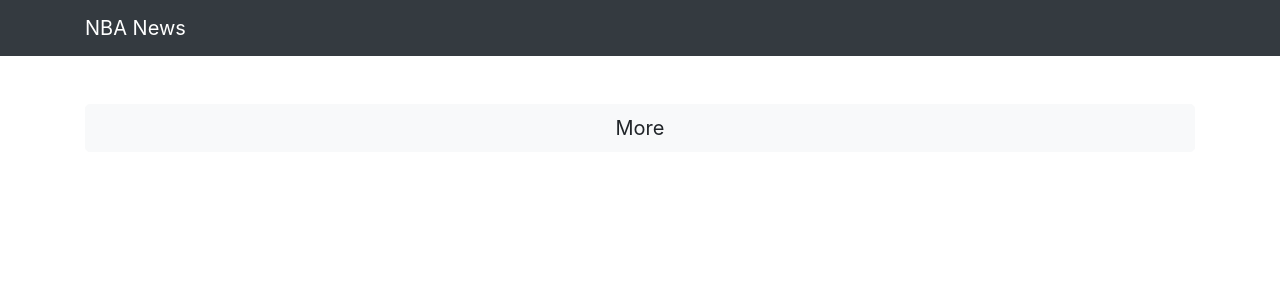
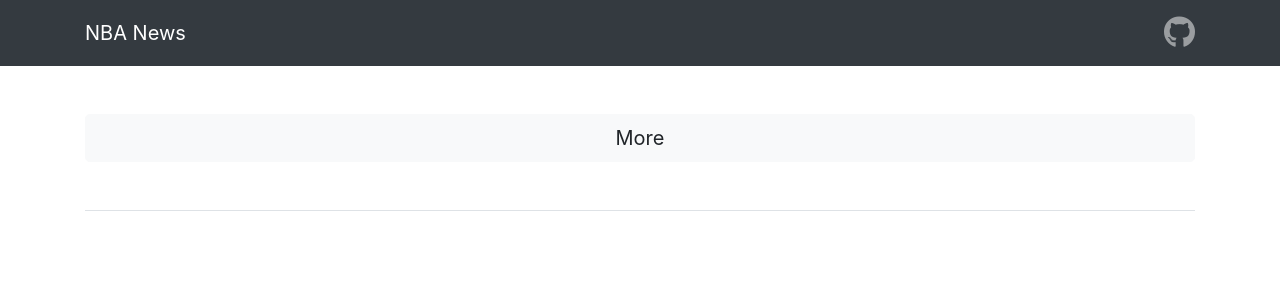
Before and after one commit to jhanjhenyi/nba-news-crawler, a Python web app: template nba_news/nba_news/templates/index.html in a window 1280 px wide. Shown: the top 300 px of the page. Run offline with Jinja, Linux system fonts and the light colour scheme; the template is opened without the code that fills it, so the values that code supplies are empty; some libraries are stand-ins or nearby versions.

Commit message:
Update base html

```diff
--- a/nba_news/nba_news/templates/base.html
+++ b/nba_news/nba_news/templates/base.html
@@ -5,6 +5,7 @@
         <meta http-equiv="X-UA-Compatible" content="IE=edge">
         <meta name="viewport" content="width=device-width, initial-scale=1">
 
+        <link rel="stylesheet" href="https://use.fontawesome.com/releases/v5.4.2/css/all.css" integrity="sha384-/rXc/GQVaYpyDdyxK+ecHPVYJSN9bmVFBvjA/9eOB+pb3F2w2N6fc5qB9Ew5yIns" crossorigin="anonymous">
         <link rel="stylesheet" href="https://stackpath.bootstrapcdn.com/bootstrap/4.1.1/css/bootstrap.min.css" integrity="sha384-WskhaSGFgHYWDcbwN70/dfYBj47jz9qbsMId/iRN3ewGhXQFZCSftd1LZCfmhktB" crossorigin="anonymous">
 
         <title>NBA News</title>
@@ -12,14 +13,27 @@
         {% block scripts %}{% endblock %}
     </head>
     <body>
-        <nav class="navbar navbar-dark bg-dark">
+        <header class="navbar navbar-dark bg-dark mb-5">
             <div class="container">
                 <a class="navbar-brand" href="/">NBA News</a>
+                <ul class="navbar-nav">
+                    <li class="nav-item">
+                        <a
+                            class="nav-link" href="https://github.com/jhanjhenyi/nba-news-crawler">
+                            <i class="fab fa-github fa-2x"></i>
+                        </a>
+                    </li>
+                </ul>
             </div>
-        </nav>
+        </header>
 
-        <div class="container mt-5">
+        <div class="container">
             {% block content %}{% endblock %}
         </div>
+
+        <footer class="container mt-5">
+            <div class="border-top">
+            </div>
+        </footer>
     </body>
 </html>
```
